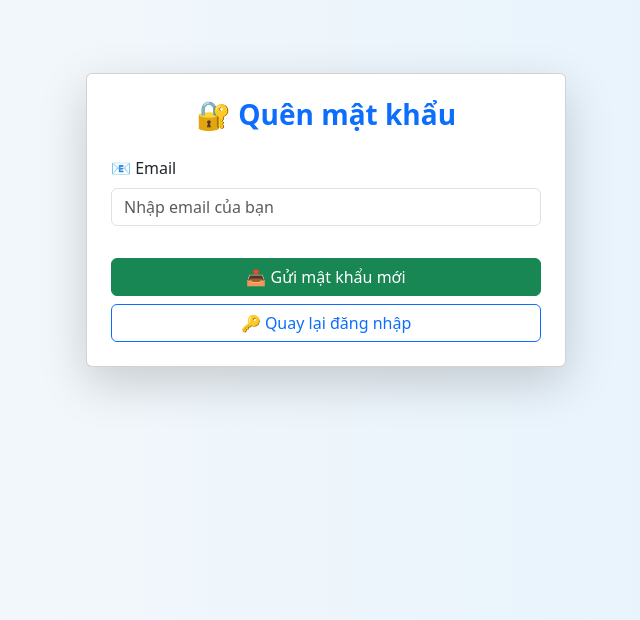
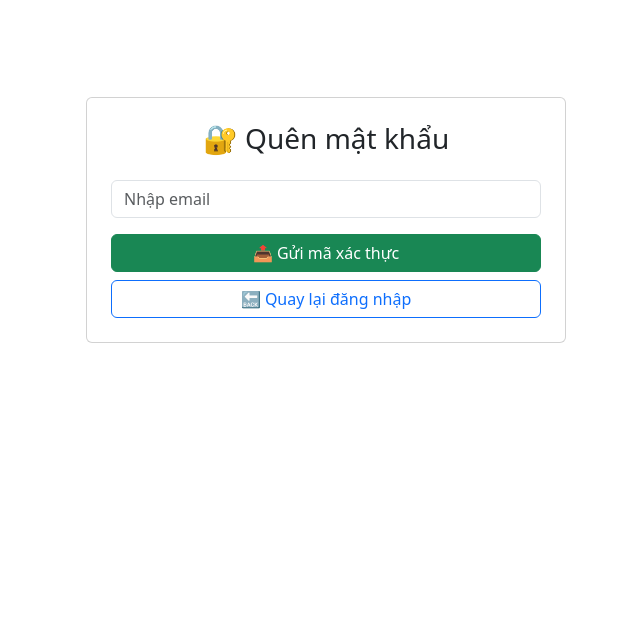
Before and after one commit to truongln04/perfume-sales-website, a React (Vite) app in the folder FE/: page /forgotpassword in a window 1280 px wide. Shown: the part 180-800 px from the top of the page, without its empty margins (314-954 px from the left). Built offline with nearby package versions, Linux system fonts and the light colour scheme.

Commit message:
+ modified auth controller. account service, forgot password.jsx

```diff
--- a/FE/src/pages/auth/ForgotPassword.jsx
+++ b/FE/src/pages/auth/ForgotPassword.jsx
@@ -2,23 +2,27 @@ import { useState } from "react";
 import { useNavigate } from "react-router-dom";
 
 export default function ForgotPassword() {
+  const [step, setStep] = useState(1); // 1: gửi mã, 2: đặt lại mật khẩu
   const [email, setEmail] = useState("");
-  const [loading, setLoading] = useState(false);
+  const [code, setCode] = useState("");
+  const [newPassword, setNewPassword] = useState("");
+  const [isSending, setIsSending] = useState(false); // 🟢 Thêm state cho trạng thái gửi
   const navigate = useNavigate();
 
-  // ✅ Gửi yêu cầu đặt lại mật khẩu
-  const handleResetPassword = async () => {
+  // Bước 1: gửi mã xác thực
+  const handleSendResetLink = async () => {
     if (!email.trim()) {
       alert("Vui lòng nhập email!");
       return;
     }
 
-    setLoading(true);
     try {
-      const res = await fetch(
-        `http://localhost:8081/auth/reset-password?email=${encodeURIComponent(email)}`,
-        { method: "POST" }
-      );
+      setIsSending(true); // 🟡 Bắt đầu gửi
+      const res = await fetch("http://localhost:8081/auth/send-reset-code", {
+        method: "POST",
+        headers: { "Content-Type": "application/json" },
+        body: JSON.stringify({ email }),
+      });
 
       const msg = await res.text();
       if (!res.ok) {
@@ -26,53 +30,97 @@ export default function ForgotPassword() {
         return;
       }
 
-      alert("✅ Mật khẩu mới đã được gửi đến email của bạn!");
+      alert("✅ Mã xác thực đã được gửi đến email của bạn.");
+      setStep(2);
+    } catch (err) {
+      alert("⚠️ Lỗi kết nối máy chủ: " + err.message);
+    } finally {
+      setIsSending(false); // 🔵 Dừng trạng thái gửi
+    }
+  };
+
+  // Bước 2: đặt lại mật khẩu
+  const handleResetPassword = async () => {
+    if (!code.trim() || !newPassword.trim()) {
+      alert("Vui lòng nhập đầy đủ thông tin!");
+      return;
+    }
+
+    try {
+      const res = await fetch("http://localhost:8081/auth/confirm-reset", {
+        method: "POST",
+        headers: { "Content-Type": "application/json" },
+        body: JSON.stringify({ email, code, newPassword }),
+      });
+
+      const msg = await res.text();
+      if (!res.ok) {
+        alert("❌ " + msg);
+        return;
+      }
+
+      alert("✅ Mật khẩu đã được đặt lại thành công!");
       navigate("/login");
     } catch (err) {
       alert("⚠️ Lỗi kết nối máy chủ: " + err.message);
-    } finally {
-      setLoading(false);
     }
   };
 
   return (
     <div
       className="d-flex justify-content-center align-items-center"
-      style={{
-        minHeight: "100vh",
-        background: "linear-gradient(to right, #f8f9fa, #e3f2fd)",
-      }}
+      style={{ minHeight: "100vh" }}
     >
-      <div className="card shadow-lg p-4" style={{ maxWidth: 480, width: "100%" }}>
-        <h3 className="text-center text-primary fw-bold mb-4">🔐 Quên mật khẩu</h3>
+      <div className="card p-4" style={{ maxWidth: 480, width: "100%" }}>
+        <h3 className="text-center mb-4">🔐 Quên mật khẩu</h3>
 
-        <div className="mb-3">
-          <label className="form-label">📧 Email</label>
+        {step === 1 && (
+          <>
             <input
               type="email"
-            className="form-control"
+              className="form-control mb-3"
+              placeholder="Nhập email"
               value={email}
               onChange={(e) => setEmail(e.target.value)}
-            placeholder="Nhập email của bạn"
             />
-        </div>
+            <button
+              className="btn btn-success w-100"
+              onClick={handleSendResetLink}
+              disabled={isSending} // 🟠 Vô hiệu khi đang gửi
+            >
+              {isSending ? "⏳ Đang gửi..." : "📤 Gửi mã xác thực"}
+            </button>
+          </>
+        )}
 
-        <div className="d-grid gap-2 mt-3">
-          <button
-            className="btn btn-success"
-            onClick={handleResetPassword}
-            disabled={loading}
-          >
-            {loading ? "⏳ Đang gửi..." : "📤 Gửi mật khẩu mới"}
+        {step === 2 && (
+          <>
+            <input
+              type="text"
+              className="form-control mb-3"
+              placeholder="Nhập mã xác thực"
+              value={code}
+              onChange={(e) => setCode(e.target.value)}
+            />
+            <input
+              type="password"
+              className="form-control mb-3"
+              placeholder="Nhập mật khẩu mới"
+              value={newPassword}
+              onChange={(e) => setNewPassword(e.target.value)}
+            />
+            <button className="btn btn-success w-100" onClick={handleResetPassword}>
+              🔑 Đặt lại mật khẩu
             </button>
+          </>
+        )}
 
         <button
-            className="btn btn-outline-primary"
+          className="btn btn-outline-primary w-100 mt-2"
           onClick={() => navigate("/login")}
         >
-            🔑 Quay lại đăng nhập
+          🔙 Quay lại đăng nhập
         </button>
-        </div>
       </div>
     </div>
   );
```
Also changed, not shown: 2 other files (tests, documents, lock files or other folders). Lines whose indentation alone changed are shown as unchanged.
